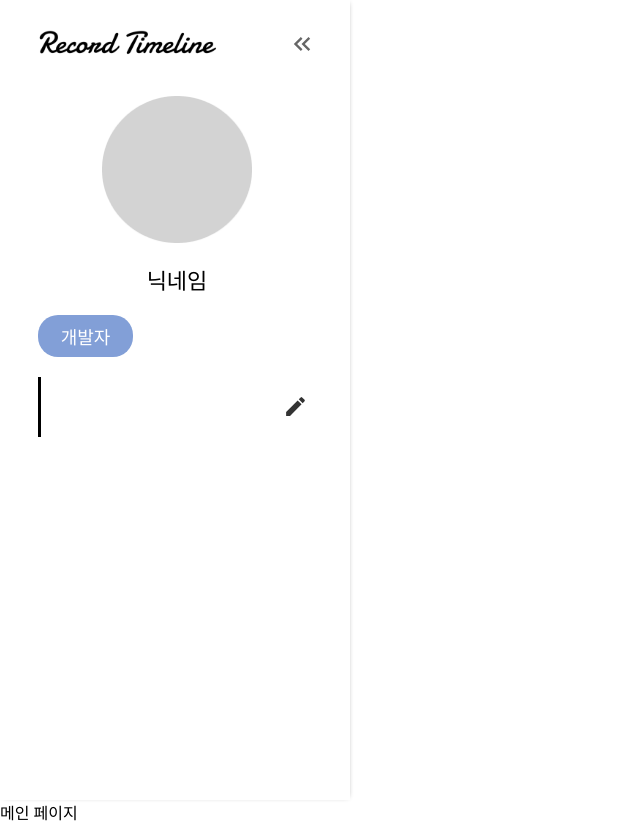
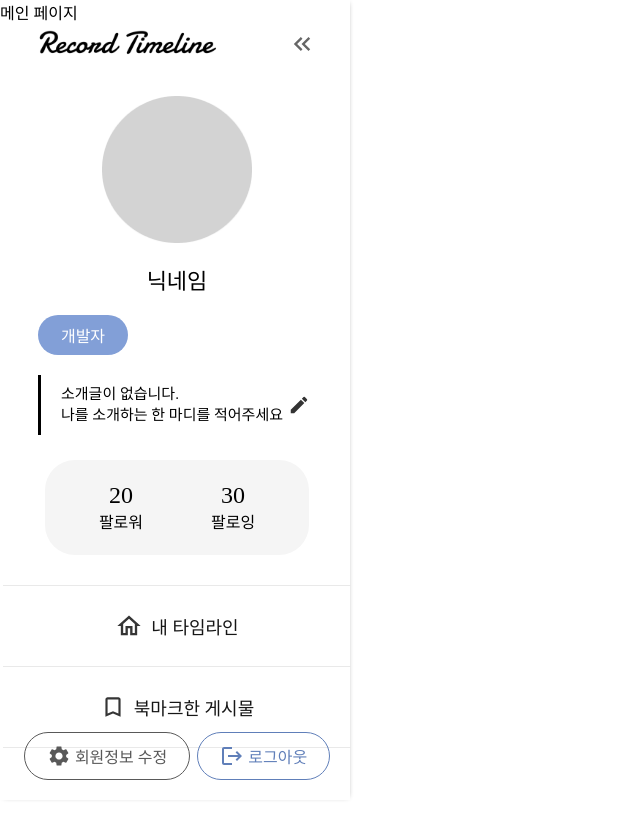
Before and after one commit to Record-Timeline/Front, a React (Create React App) app: page / in a window 1280 px wide. Shown: the whole page, without its empty margins (0-640 px from the left). After the commit the page ends 800 px from the top, so only its background shows below. Built offline with nearby package versions, Linux system fonts and the light colour scheme.

Commit message:
Feat: 네비게이션 바 팔로워, 팔로잉, 내 타임라인/북마크, 회원정보 수정/로그아웃 버튼 추가

```diff
--- a/src/App.js
+++ b/src/App.js
@@ -8,7 +8,6 @@ function App() {
   return (
     <div className="App">
       <NavigationBar />
-
       <Routes>
         <Route path="/" element={<Main />} /> {/* 메인 */}
         <Route path="/login" element={<Login />} /> {/* 로그인 페이지 */}
--- a/src/components/common/NavigationBar.jsx
+++ b/src/components/common/NavigationBar.jsx
@@ -2,28 +2,60 @@
 
 import Logo from "../../assets/images/recodeTimelineLogo.svg";
 import { css } from "@emotion/react";
+import { useState } from "react";
+import testProfileImg from "../../assets/images/testProfileImg.png";
+import { Link } from "react-router-dom";
+
 import KeyboardDoubleArrowLeftIcon from "@mui/icons-material/KeyboardDoubleArrowLeft";
 import MenuIcon from "@mui/icons-material/Menu";
 import CreateIcon from "@mui/icons-material/Create";
-import { useState } from "react";
-import testProfileImg from "../../assets/images/testProfileImg.png";
+import BookmarkBorderIcon from "@mui/icons-material/BookmarkBorder";
+import HomeOutlinedIcon from "@mui/icons-material/HomeOutlined";
+import SettingsIcon from "@mui/icons-material/Settings";
+import LogoutIcon from "@mui/icons-material/Logout";
+import CheckCircleIcon from "@mui/icons-material/CheckCircle";
+
 export default function NavigationBar() {
   const [isExpanded, setIsExpanded] = useState(true); // 네비게이션 바 펼친 상태 & 접힌 상태
   const nickName = "닉네임"; // 테스트 닉네임
   const interestCategory = "개발자"; // 테스트 관심분야
-  const introduction = "어쩌구 저쩌구 하고싶은 웹 디벨로퍼 누구누구 입니다~"; // 테스트 소개글
+  const [isEditingIntroduction, setIsEditingIntroduction] = useState(false); // 소개글 수정중 상태
+  const [introductionText, setIntroductionText] = useState("");
+  const followers = 20;
+  const followings = 30;
+  // 네비게이션 바 토글
   const toggleNavigationBar = () => {
     setIsExpanded(!isExpanded);
   };
+  // 소개글 수정 토글
+  const toggleEditIntroduction = () => {
+    setIsEditingIntroduction(!isEditingIntroduction);
+  };
+  // 소개글 변경될 때
+  const handleIntroductionChange = (event) => {
+    setIntroductionText(event.target.value);
+  };
+  // 소개글 저장 누를 때
+  const handleIntroductionSave = () => {
+    if (introductionText.trim() === "") {
+      alert("소개글을 작성해주세요.");
+      return;
+    }
+    alert("소개글이 수정되었습니다");
+    setIsEditingIntroduction(false);
+  };
+
   return (
     <div
       css={css`
+        position: fixed;
+        top: 0;
+        left: 0;
         width: ${isExpanded ? "350px" : "300px"};
         box-shadow: ${isExpanded ? "1px 0px 5px -3px #8b8b8b" : "none"};
         height: 100vh;
         display: flex;
         flex-direction: column;
-        transition: width 0.4s ease; // 네비게이션 바 생기는 모션
       `}
     >
       <div
@@ -34,7 +66,11 @@ export default function NavigationBar() {
         })}
       >
         {isExpanded ? (
-          <div>
+          <div
+            css={css({
+              height: "100vh",
+            })}
+          >
             <div
               css={css({
                 display: "flex",
@@ -82,50 +118,223 @@ export default function NavigationBar() {
               css={css({
                 display: "flex",
                 flexDirection: "column",
+                height: "100%",
               })}
             >
               <div
                 css={css({
-                  width: "95px",
+                  width: "90px",
                   borderRadius: "20px",
                   backgroundColor: "#829FD7",
                   color: "white",
                   textAlign: "center",
-                  fontSize: "18px",
+                  fontSize: "16px",
                   fontWeight: "200",
                   padding: "8px 0px",
                 })}
               >
                 {interestCategory}
               </div>
+              <div>
+                {isEditingIntroduction ? (
+                  <div css={css({ display: "flex", alignItems: "center" })}>
+                    <textarea
+                      value={introductionText}
+                      onChange={handleIntroductionChange}
+                      css={css`
+                        width: 80%;
+                        border: none;
+                        border-left: 3px solid black;
+                        height: 50px;
+                        outline: none;
+                        font-size: 15px;
+                        padding: 5px 0px 5px 20px;
+                        margin-top: 20px;
+                        line-height: 140%;
+                        resize: none;
+                        color: #747474;
+                      `}
+                    ></textarea>
+                    <CheckCircleIcon
+                      onClick={handleIntroductionSave}
+                      style={{
+                        fontSize: "25px",
+                        color: "#333333",
+                        cursor: "pointer",
+                        marginTop: "20px",
+                        marginLeft: "5px",
+                      }}
+                    />
+                  </div>
+                ) : (
+                  <div css={css({ display: "flex", alignItems: "center" })}>
+                    <div
+                      css={css({
+                        display: "flex",
+                        alignItems: "center",
+                        width: "80%",
+                        borderLeft: "3px solid black",
+                        height: "50px",
+                        fontSize: "15px",
+                        padding: "5px 0px 5px 20px",
+                        marginTop: "20px",
+                        lineHeight: "140%",
+                      })}
+                    >
+                      {introductionText.trim() === "" ? (
+                        <div
+                          css={css({
+                            whiteSpace: "pre-line",
+                          })}
+                        >
+                          소개글이 없습니다. {"\n"}나를 소개하는 한 마디를
+                          적어주세요
+                        </div>
+                      ) : (
+                        <div>{introductionText}</div>
+                      )}
+                    </div>
+                    <CreateIcon
+                      onClick={toggleEditIntroduction}
+                      style={{
+                        fontSize: "22px",
+                        color: "#333333",
+                        cursor: "pointer",
+                        marginTop: "20px",
+                        marginLeft: "5px",
+                      }}
+                    />
+                  </div>
+                )}
+              </div>
               <div
                 css={css({
+                  width: "100%",
                   display: "flex",
                   alignItems: "center",
+                  flexDirection: "column",
                 })}
               >
-                <textarea
+                <div
                   css={css({
-                    width: "80%",
-                    border: "none",
-                    borderLeft: "3px solid black",
-                    height: "50px",
-                    outline: "none",
-                    fontSize: "15px",
-                    padding: "5px 0px 5px 20px",
-                    marginTop: "20px",
-                    lineHeight: "140%",
-                    resize: "none",
+                    width: "95%",
+                    height: "95px",
+                    borderRadius: "30px",
+                    backgroundColor: "#F5F5F5",
+                    display: "flex",
+                    alignItems: "center",
+                    justifyContent: "space-around",
+                    marginTop: "25px",
                   })}
-                ></textarea>
-                <CreateIcon
-                  style={{
-                    fontSize: "25px",
-                    color: "#333333",
-                    cursor: "pointer",
-                    marginTop: "20px",
-                  }}
-                />
+                >
+                  <div css={css({ marginLeft: "20px" })}>
+                    <div css={css({ textAlign: "center", fontSize: "24px" })}>
+                      {followers}
+                    </div>
+                    <div>팔로워</div>
+                  </div>
+                  <div css={css({ marginRight: "20px" })}>
+                    <div css={css({ textAlign: "center", fontSize: "24px" })}>
+                      {followings}
+                    </div>
+                    <div>팔로잉</div>
+                  </div>
+                </div>
+                <Link
+                  css={css`
+                    width: 125.5%;
+                    height: 80px;
+                    display: flex;
+                    justify-content: center;
+                    align-items: center;
+                    font-size: 18px;
+                    border-top: 1px solid #e9e9e9;
+                    margin-top: 30px;
+                    cursor: pointer;
+                    text-decoration: none;
+                    color: #161616;
+                  `}
+                >
+                  <HomeOutlinedIcon
+                    style={{
+                      fontSize: "28px",
+                      marginRight: "8px",
+                      color: "#353535",
+                    }}
+                  />
+                  <div>내 타임라인</div>
+                </Link>
+                <Link
+                  css={css`
+                    width: 125.5%;
+                    height: 80px;
+                    display: flex;
+                    justify-content: center;
+                    align-items: center;
+                    font-size: 18px;
+                    border-top: 1px solid #e9e9e9;
+                    border-bottom: 1px solid #e9e9e9;
+                    cursor: pointer;
+                    text-decoration: none;
+                    color: #161616;
+                  `}
+                >
+                  <BookmarkBorderIcon
+                    style={{
+                      fontSize: "26px",
+                      marginRight: "8px",
+                      color: "#353535",
+                    }}
+                  />
+                  <div>북마크한 게시물</div>
+                </Link>
+                <div
+                  css={css({
+                    display: "flex",
+                    position: "absolute",
+                    bottom: "20px",
+                  })}
+                >
+                  <div
+                    css={css({
+                      border: "1.5px solid #595959",
+                      color: "#595959",
+                      padding: "11px 22px",
+                      borderRadius: "24px",
+                      display: "flex",
+                      justifyContent: "center",
+                      alignItems: "center",
+                      cursor: "pointer",
+                    })}
+                  >
+                    <SettingsIcon
+                      style={{
+                        marginRight: "4px",
+                      }}
+                    />
+                    회원정보 수정
+                  </div>
+                  <div
+                    css={css({
+                      border: "1.5px solid #607FB9",
+                      color: "#607FB9",
+                      padding: "11px 22px",
+                      borderRadius: "24px",
+                      display: "flex",
+                      justifyContent: "center",
+                      alignItems: "center",
+                      marginLeft: "7px",
+                      cursor: "pointer",
+                    })}
+                  >
+                    <LogoutIcon
+                      style={{
+                        marginRight: "4px",
+                      }}
+                    />
+                    로그아웃
+                  </div>
+                </div>
               </div>
             </div>
           </div>
```
